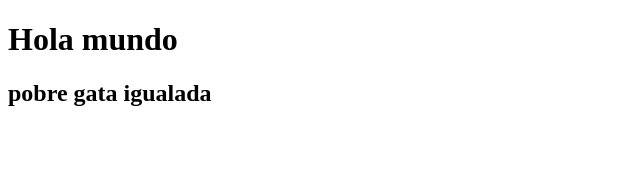
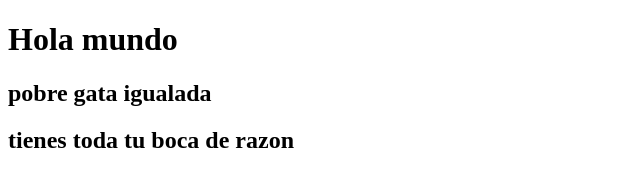
Before and after one commit to Dionel95/aprendiendo-git, a plain HTML site: page index.html in a window 1280 px wide. Shown: the whole page, without its empty margins (0-640 px from the left). Drawn offline with Linux system fonts and the light colour scheme.

Commit message:
tienes toda tu boca de razon

```diff
--- a/index.html
+++ b/index.html
@@ -8,5 +8,6 @@
 <body>
     <h1>Hola mundo</h1>
     <h2>pobre gata igualada</h2>
+    <h2>tienes toda tu boca de razon</h2>
 </body>
 </html>
```
